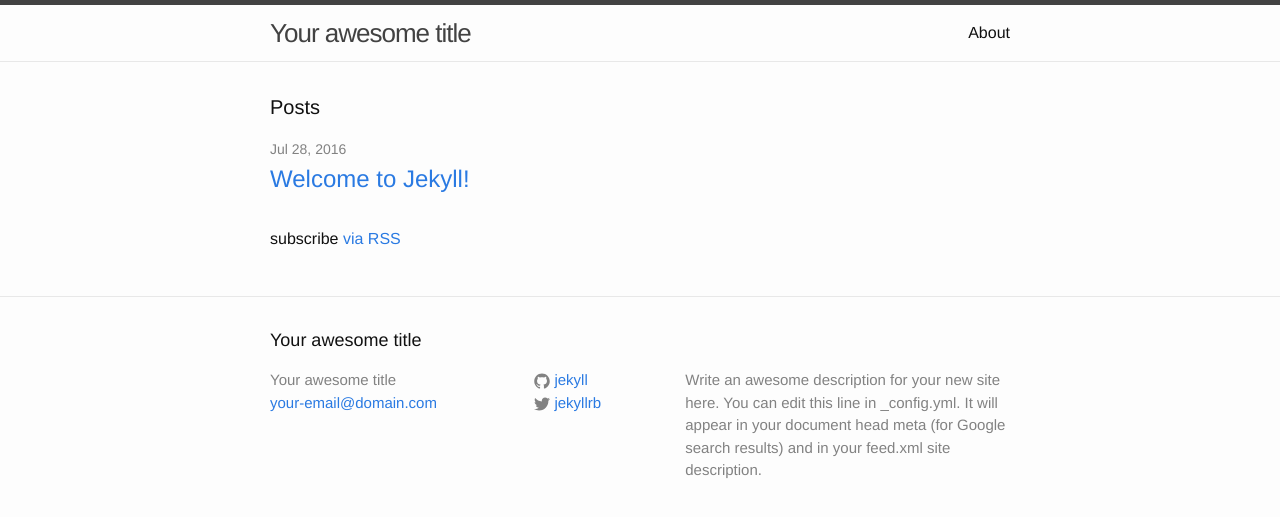
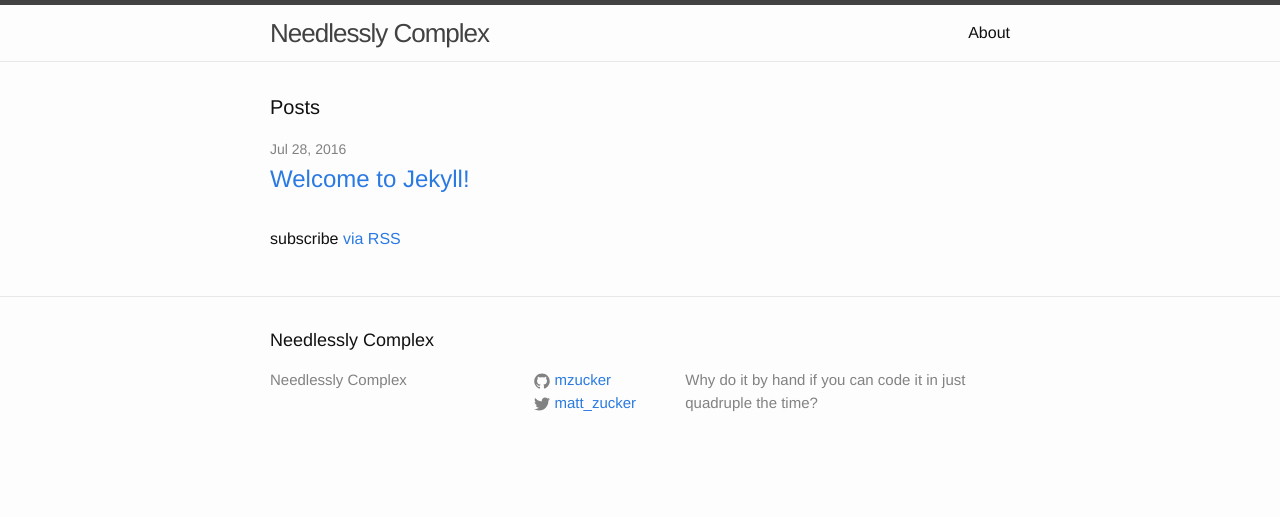
Before and after one commit to mzucker/mzucker.github.io, a Jekyll site: the page built from index.html, in a window 1280 px wide. Shown: the top 517 px of the page. Built offline with Jekyll 4.4.1, drawn with Linux system fonts in a browser that asks for light colours.

Commit message:
added stuff

```diff
--- a/_config.yml
+++ b/_config.yml
@@ -6,16 +6,13 @@
 # 'jekyll serve'. If you change this file, please restart the server process.
 
 # Site settings
-title: Your awesome title
-email: your-email@domain.com
+title: Needlessly Complex
 description: > # this means to ignore newlines until "baseurl:"
-  Write an awesome description for your new site here. You can edit this
-  line in _config.yml. It will appear in your document head meta (for
-  Google search results) and in your feed.xml site description.
+  Why do it by hand if you can code it in just quadruple the time?
 baseurl: "" # the subpath of your site, e.g. /blog
-url: "http://yourdomain.com" # the base hostname & protocol for your site
-twitter_username: jekyllrb
-github_username:  jekyll
+url: "mzucker.github.io" # the base hostname & protocol for your site
+twitter_username: matt_zucker
+github_username:  mzucker
 
 # Build settings
 markdown: kramdown
```
